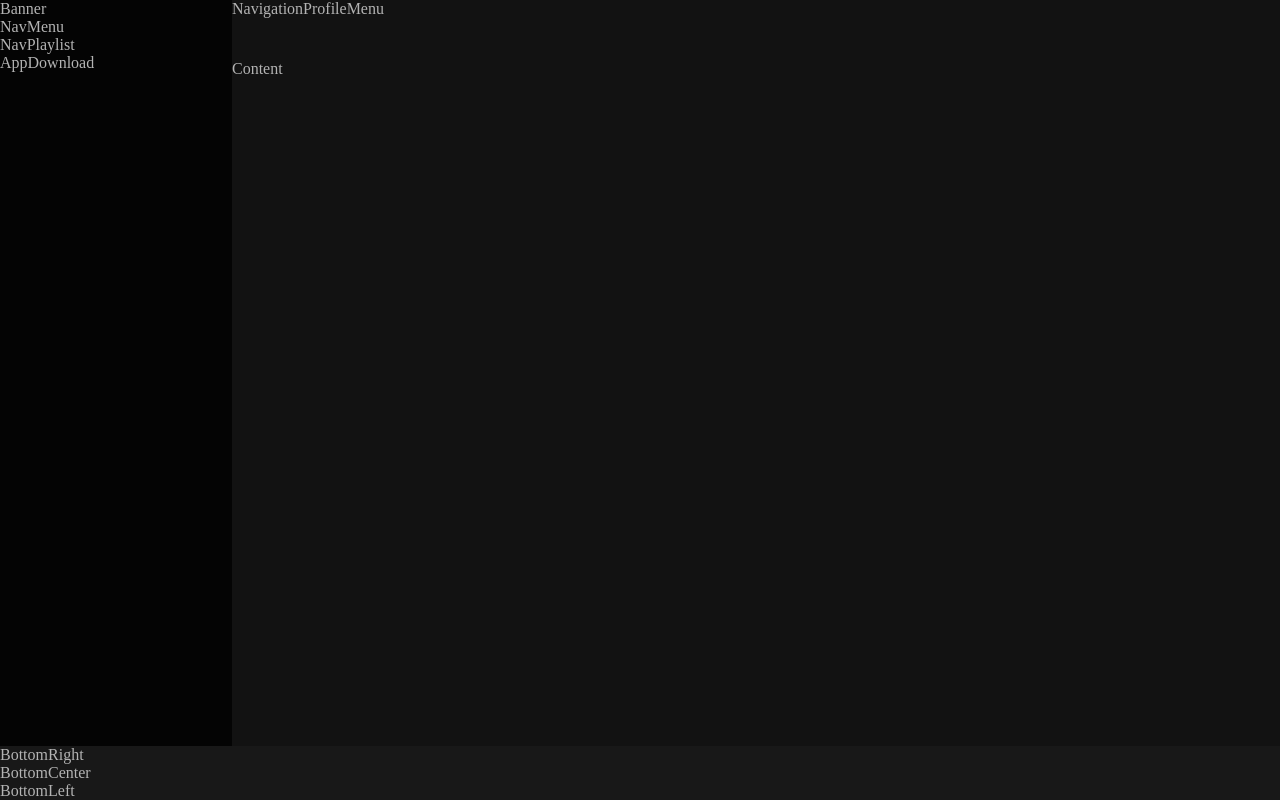
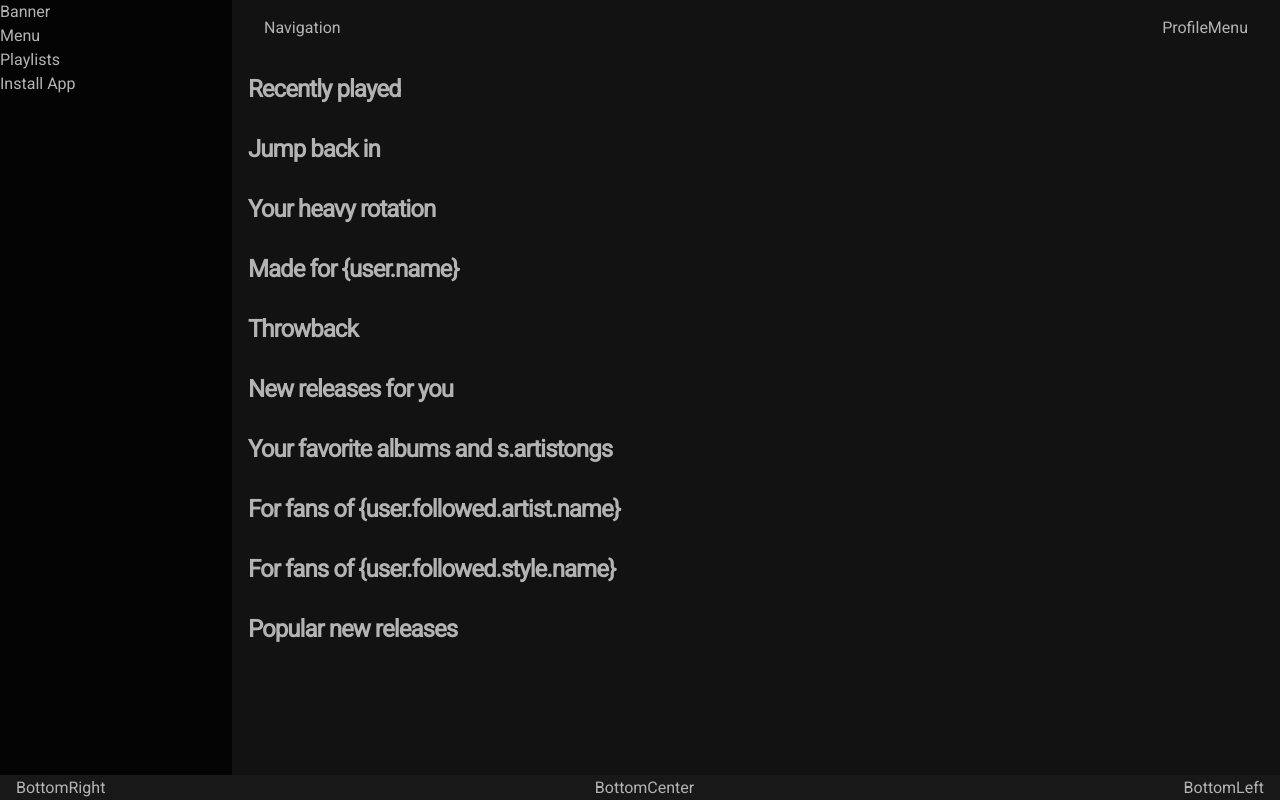
Before and after one commit to LortieW/pastify, a React app: page / in a window 1280 px wide. Built offline with nearby package versions, Linux system fonts and the light colour scheme.

Commit message:
Improve layout and implement font

```diff
--- a/public/index.html
+++ b/public/index.html
@@ -6,6 +6,7 @@
       name="description"
       content="Web site created using create-react-app"
     />
+    <link href="https://fonts.googleapis.com/css2?family=Heebo:wght@400&display=swap" rel="stylesheet">
     <title>React App</title>
   </head>
   <body>
--- a/src/index.css
+++ b/src/index.css
@@ -4,6 +4,7 @@ html {
 
 body {
     color: #b3b3b3;
+    font-family: 'Heebo', sans-serif;
 }
 
 html, body {
@@ -17,8 +18,20 @@ html, body {
 
 .bottom-bar {
     grid-area: bottom-bar;
+    display: flex;
+    align-items: center;
+    justify-content: space-between;
+    padding: 1px 16px 0px 16px;
     z-index: 4;
     background-color: #181818;
+}
+
+.custom-section {
+    font-size: 24px;
+    font-weight: 700;
+    line-height: 28px;
+    letter-spacing: -.04em;
+    text-transform: none;
 }
 
 .main-view {
@@ -46,6 +59,12 @@ html, body {
                 "bottom-bar bottom-bar bottom-bar"
 }
 
+.section-view {
+    display: grid;
+    grid-gap: 32px;
+    padding: 16px;
+}
+
 .top-bar {
     grid-area: main-view;
     height: 60px;
@@ -55,6 +74,9 @@ html, body {
 
 .top-bar-header {
     display: flex;
+    justify-content: space-between;
+    align-items: center;
+    padding: 16px 32px 16px 32px;
 }
 
 .top-bar-filler {
--- a/src/index.js
+++ b/src/index.js
@@ -18,18 +18,35 @@ function RootContainer(props) {
 
 function MainView(props) {
     return <div className="main-view">
-        <div className="top-bar-filler"></div>
-        <div>Content</div>
+        <div className="top-bar-filler" />
+        <div className="section-view">
+            <CustomSection name="Recently played"/>
+            <CustomSection name="Jump back in"/>
+            <CustomSection name="Your heavy rotation"/>
+            <CustomSection name="Made for {user.name}"/>
+            <CustomSection name="Throwback"/>
+            <CustomSection name="New releases for you"/>
+            <CustomSection name="Your favorite albums and s.artistongs"/>
+            <CustomSection name="For fans of {user.followed.artist.name}"/>
+            <CustomSection name="For fans of {user.followed.style.name}"/>
+            <CustomSection name="Popular new releases"/>
+        </div>
     </div>
+}
+
+function CustomSection(props) {
+    return <section className="custom-section">
+        {props.name}
+    </section>
 }
 
 function Navbar(props) {
     return <div className="nav-bar">
         <nav>
             <div>Banner</div>
-            <div>NavMenu</div>
-            <div>NavPlaylist</div>
-            <div>AppDownload</div>
+            <div>Menu</div>
+            <div>Playlists</div>
+            <div>Install App</div>
         </nav>
     </div>
 }
```
